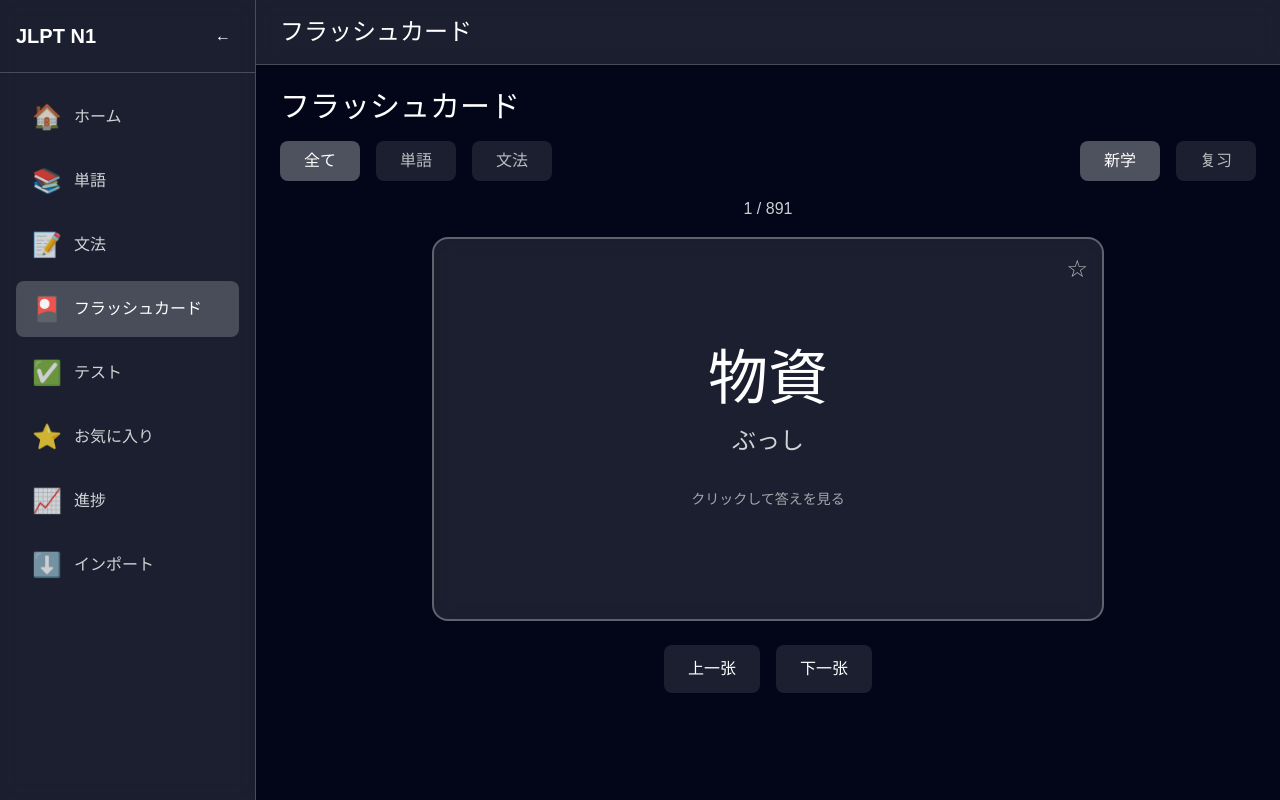
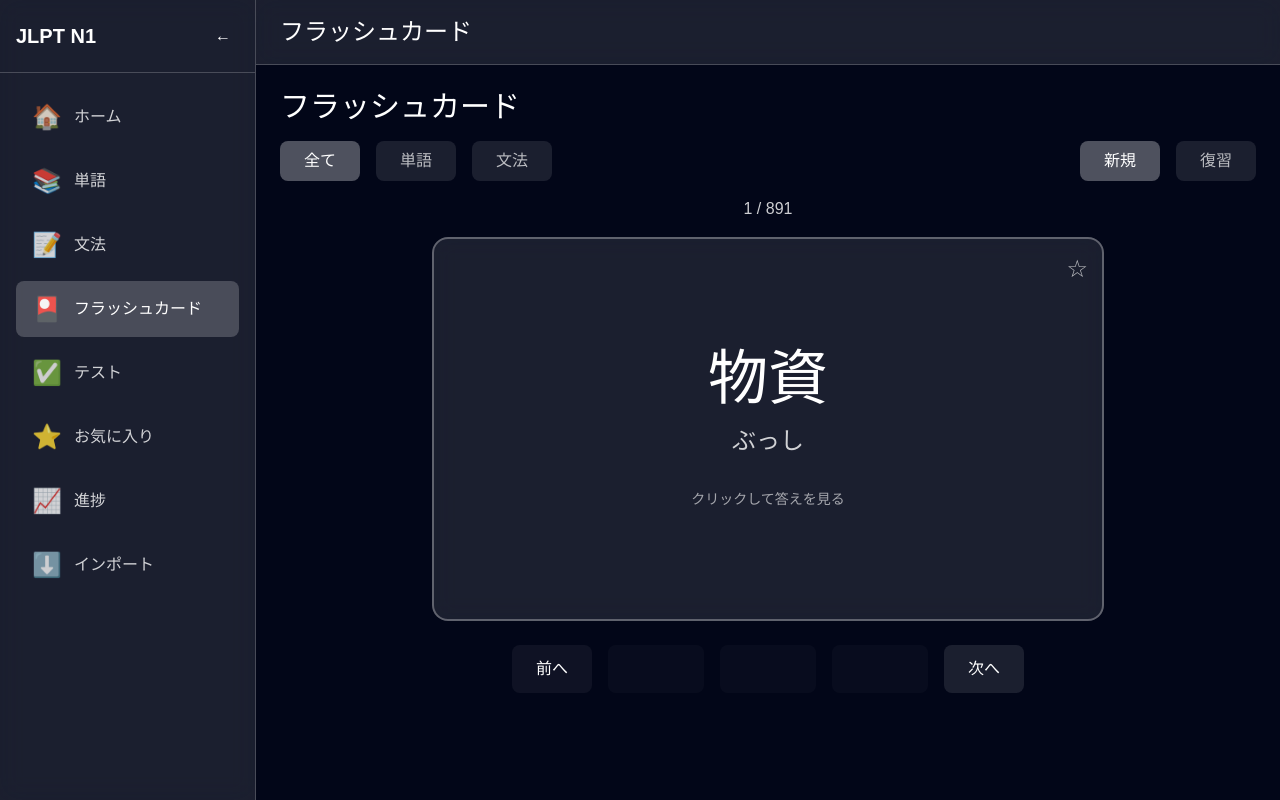
Before and after one commit to weihui-q/Japanese-n1, a React (Vite) app: page /flashcard in a window 1280 px wide. Built offline with nearby package versions, Linux system fonts and the light colour scheme.

Commit message:
优化闪卡按钮

```diff
--- a/src/pages/FlashcardPage.tsx
+++ b/src/pages/FlashcardPage.tsx
@@ -26,19 +26,19 @@ export default function FlashcardPage() {
       items = [...items, ...grammar];
     }
 
-    // 根据学习模式过滤项目
+    // 学習モードに応じてアイテムをフィルタリング
     const filteredItems = items.filter(item => {
       const progress = progresses.find(p => p.itemId === item.id && p.itemType === ('kanji' in item ? 'word' : 'grammar'));
       if (studyMode === 'new') {
-        // 新学：从未学习过的项目（没有进度记录或masteryLevel为0）
+        // 新規：未学習のアイテム（進捗記録がないか masteryLevel が 0）
         return !progress || progress.masteryLevel === 0;
       } else {
-        // 复习：已经学习过的项目
+        // 復習：既に学習済みのアイテム
         return progress && progress.masteryLevel > 0;
       }
     });
 
-    // 随机排序
+    // ランダムシャッフル
     const shuffledItems = filteredItems.sort(() => Math.random() - 0.5);
 
     setStudyItems(shuffledItems);
@@ -71,13 +71,15 @@ export default function FlashcardPage() {
   };
 
   const goToPrevious = () => {
+    if (currentIndex <= 0) return;
     setIsFlipped(false);
-    setCurrentIndex((prev) => (prev - 1 + studyItems.length) % studyItems.length);
+    setCurrentIndex((prev) => prev - 1);
   };
 
   const goToNext = () => {
+    if (currentIndex >= studyItems.length - 1) return;
     setIsFlipped(false);
-    setCurrentIndex((prev) => (prev + 1) % studyItems.length);
+    setCurrentIndex((prev) => prev + 1);
   };
 
   if (studyItems.length === 0) {
@@ -89,7 +91,7 @@ export default function FlashcardPage() {
   }
 
   return (
-    <div className="space-y-4 h-full overflow-hidden">
+    <div className="space-y-4 h-full overflow-y-auto">
       <h1 className="text-3xl font-bold text-white mb-4">フラッシュカード</h1>
 
       {/* 学習タイプとモード選択 */}
@@ -123,7 +125,7 @@ export default function FlashcardPage() {
                   : 'bg-white/10 text-white/70 hover:bg-white/20'
               }`}
             >
-              {mode === 'new' ? '新学' : '复习'}
+              {mode === 'new' ? '新規' : '復習'}
             </button>
           ))}
         </div>
@@ -227,27 +229,18 @@ export default function FlashcardPage() {
         </div>
       </div>
 
-      {/* ナビゲーションボタン */}
-      <div className="flex gap-4 justify-center mt-6">
+      {/* ナビゲーションと評価ボタン */}
+      <div className="flex flex-wrap gap-4 justify-center items-center mt-6">
         <button
           onClick={goToPrevious}
-          disabled={studyItems.length <= 1}
+          disabled={currentIndex <= 0}
           className="bg-white/10 hover:bg-white/20 disabled:bg-white/5 disabled:cursor-not-allowed text-white px-6 py-3 rounded-lg transition-all"
         >
-          上一张
+          前へ
         </button>
-        <button
-          onClick={goToNext}
-          disabled={studyItems.length <= 1}
-          className="bg-white/10 hover:bg-white/20 disabled:bg-white/5 disabled:cursor-not-allowed text-white px-6 py-3 rounded-lg transition-all"
-        >
-          下一张
-        </button>
-      </div>
 
-      {/* 評価ボタン */}
-      {isFlipped && (
-        <div className="flex gap-4 justify-center">
+        {isFlipped ? (
+          <>
             <button
               onClick={() => handleQuality(1)}
               className="bg-red-500/30 hover:bg-red-500/50 text-white px-6 py-3 rounded-lg transition-all"
@@ -266,8 +259,23 @@ export default function FlashcardPage() {
             >
               簡単
             </button>
+          </>
+        ) : (
+          <div className="flex gap-4">
+            <div className="w-24 h-12 rounded-lg bg-white/5 opacity-50"></div>
+            <div className="w-24 h-12 rounded-lg bg-white/5 opacity-50"></div>
+            <div className="w-24 h-12 rounded-lg bg-white/5 opacity-50"></div>
           </div>
         )}
+
+        <button
+          onClick={goToNext}
+          disabled={currentIndex >= studyItems.length - 1}
+          className="bg-white/10 hover:bg-white/20 disabled:bg-white/5 disabled:cursor-not-allowed text-white px-6 py-3 rounded-lg transition-all"
+        >
+          次へ
+        </button>
+      </div>
     </div>
   );
 }
```
Lines whose indentation alone changed are shown as unchanged.
